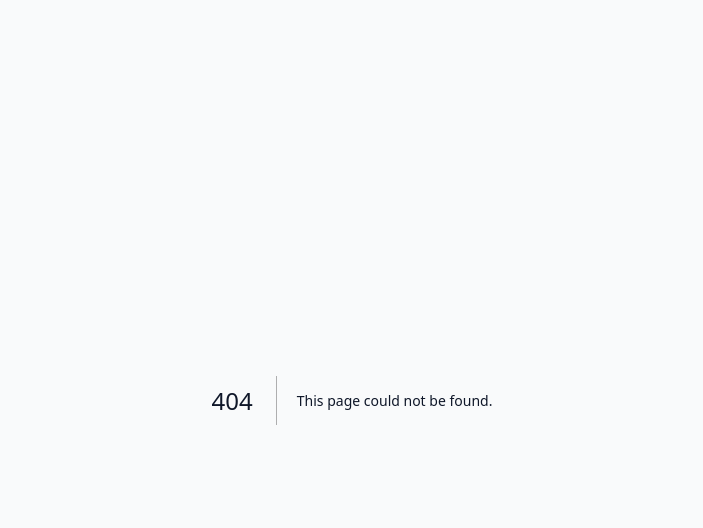
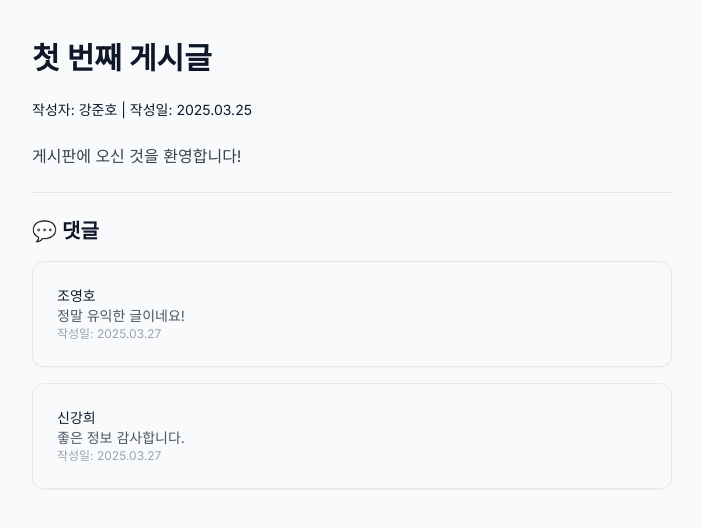
Before and after one commit to SK-Planet-T-Academy/FE, a Next.js app: page /board/1 in a window 1280 px wide. Before the commit this address had no page. Shown: the top 528 px of the page, without its empty margins (288-991 px from the left). Built offline with nearby package versions, Linux system fonts and the light colour scheme; a web font is replaced by a local one.

Commit message:
refactor: :recycle: dummy data에 따른 게시판 & 댓글 리팩토링

```diff
--- /dev/null
+++ b/src/app/board/[id]/page.tsx
@@ -0,0 +1,65 @@
+// src/app/board/[id]/page.tsx
+"use client";
+
+import { useParams } from "next/navigation";
+import { format } from "date-fns";
+import { useEffect, useState } from "react";
+import { posts, comments, Post, Comment } from "@/data/posts";
+import { Card, CardContent } from "@/components/ui/card";
+
+export default function PostDetailPage() {
+  const params = useParams();
+  const postId = Number(params.id);
+
+  const [post, setPost] = useState<Post | null>(null);
+  const [relatedComments, setRelatedComments] = useState<Comment[]>([]);
+
+  useEffect(() => {
+    const foundPost = posts.find((p) => p.id === postId);
+    const filteredComments = comments.filter((c) => c.postId === postId);
+    setPost(foundPost ?? null);
+    setRelatedComments(filteredComments);
+  }, [postId]);
+
+  if (!post) {
+    return (
+      <p className="text-center mt-20 text-gray-500">
+        게시글을 찾을 수 없습니다.
+      </p>
+    );
+  }
+
+  return (
+    <div className="max-w-2xl mx-auto px-4 py-10 space-y-6">
+      <h1 className="text-3xl font-bold">{post.title}</h1>
+      <p className="text-sm text-muted-foreground">
+        작성자: {post.author} | 작성일:{" "}
+        {format(new Date(post.date), "yyyy.MM.dd")}
+      </p>
+      <p className="text-base text-gray-700 whitespace-pre-line">
+        {post.content}
+      </p>
+
+      <hr />
+
+      <div className="space-y-4">
+        <h2 className="text-xl font-semibold">💬 댓글</h2>
+        {relatedComments.length === 0 ? (
+          <p className="text-sm text-muted-foreground">댓글이 없습니다.</p>
+        ) : (
+          relatedComments.map((comment) => (
+            <Card key={comment.id}>
+              <CardContent className="py-0">
+                <p className="text-sm font-medium">{comment.author}</p>
+                <p className="text-sm text-gray-600">{comment.content}</p>
+                <p className="text-xs text-gray-400">
+                  작성일: {format(new Date(comment.createdAt), "yyyy.MM.dd")}
+                </p>
+              </CardContent>
+            </Card>
+          ))
+        )}
+      </div>
+    </div>
+  );
+}
--- a/src/app/board/page.tsx
+++ b/src/app/board/page.tsx
@@ -10,56 +10,18 @@ import { Dialog, DialogContent, DialogTitle } from "@/components/ui/dialog";
 import { ko } from "date-fns/locale";
 import { Eye, Heart } from "lucide-react";
 import Image from "next/image";
-
-interface Post {
-  id: number;
-  title: string;
-  content: string;
-  date: string;
-  author: string;
-  views: number;
-  likes: number;
-}
+import { posts as initialPosts, Post } from "@/data/posts";
 
 export default function BoardPage() {
   const router = useRouter();
-  const userId = "user123"; // 임시 사용자 ID
+  const userId = "user123";
 
   const [selectedDate, setSelectedDate] = useState<Date>(new Date());
   const [showCalendar, setShowCalendar] = useState(false);
   const [likeModal, setLikeModal] = useState(false);
   const [modalMessage, setModalMessage] = useState("");
   const [likedMap, setLikedMap] = useState<Record<number, Set<string>>>({});
-
-  const [posts, setPosts] = useState<Post[]>([
-    {
-      id: 1,
-      title: "첫 번째 게시글",
-      content: "게시판에 오신 것을 환영합니다!",
-      date: "2025-03-26",
-      author: "홍길동",
-      views: 120,
-      likes: 15,
-    },
-    {
-      id: 2,
-      title: "두 번째 게시글",
-      content: "이 게시판은 Next.js로 만들어졌어요.",
-      date: "2024-03-27",
-      author: "김영희",
-      views: 85,
-      likes: 8,
-    },
-    {
-      id: 3,
-      title: "오늘의 게시글",
-      content: "오늘 등록된 게시글입니다.",
-      date: format(new Date(), "yyyy-MM-dd"),
-      author: "이철수",
-      views: 22,
-      likes: 4,
-    },
-  ]);
+  const [posts, setPosts] = useState<Post[]>(initialPosts);
 
   const toggleCalendar = () => setShowCalendar((prev) => !prev);
 
@@ -159,6 +121,7 @@ export default function BoardPage() {
               return (
                 <Card
                   key={post.id}
+                  onClick={() => router.push(`/board/${post.id}`)}
                   className="transition-all duration-300 hover:shadow-lg hover:scale-[1.01] hover:cursor-pointer"
                 >
                   <CardContent className="p-4 space-y-2">
@@ -179,7 +142,10 @@ export default function BoardPage() {
                           {post.views}
                         </span>
                         <button
-                          onClick={() => handleLike(post.id)}
+                          onClick={(e) => {
+                            e.stopPropagation();
+                            handleLike(post.id);
+                          }}
                           className="flex items-center gap-1 hover:text-red-500 transition"
                         >
                           <Heart
--- /dev/null
+++ b/src/data/posts.ts
@@ -0,0 +1,86 @@
+// src/data/posts.ts
+export interface Post {
+  id: number;
+  title: string;
+  content: string;
+  date: string;
+  author: string;
+  views: number;
+  likes: number;
+}
+
+export const posts: Post[] = [
+  {
+    id: 1,
+    title: "첫 번째 게시글",
+    content: "게시판에 오신 것을 환영합니다!",
+    date: "2025-03-25",
+    author: "강준호",
+    views: 120,
+    likes: 15,
+  },
+  {
+    id: 2,
+    title: "두 번째 게시글",
+    content: "이 게시판은 Next.js로 만들어졌어요.",
+    date: "2025-03-26",
+    author: "박소연",
+    views: 85,
+    likes: 8,
+  },
+  {
+    id: 3,
+    title: "오늘의 게시글",
+    content: "오늘 등록된 게시글입니다.",
+    date: "2025-03-27",
+    author: "신강희",
+    views: 22,
+    likes: 4,
+  },
+];
+
+export interface Comment {
+  id: number;
+  postId: number;
+  author: string;
+  content: string;
+  createdAt: string;
+}
+
+export const comments: Comment[] = [
+  {
+    id: 1,
+    postId: 1,
+    author: "조영호",
+    content: "정말 유익한 글이네요!",
+    createdAt: "2025-03-27",
+  },
+  {
+    id: 2,
+    postId: 1,
+    author: "신강희",
+    content: "좋은 정보 감사합니다.",
+    createdAt: "2025-03-27",
+  },
+  {
+    id: 3,
+    postId: 2,
+    author: "강준호",
+    content: "정말 유익한 글이네요!?",
+    createdAt: "2025-03-27",
+  },
+  {
+    id: 4,
+    postId: 2,
+    author: "신강희",
+    content: "좋은 정보 감사합니다~",
+    createdAt: "2025-03-27",
+  },
+  {
+    id: 5,
+    postId: 3,
+    author: "박소연",
+    content: "좋은 정보 감사합니다~",
+    createdAt: "2025-03-27",
+  },
+];
```
